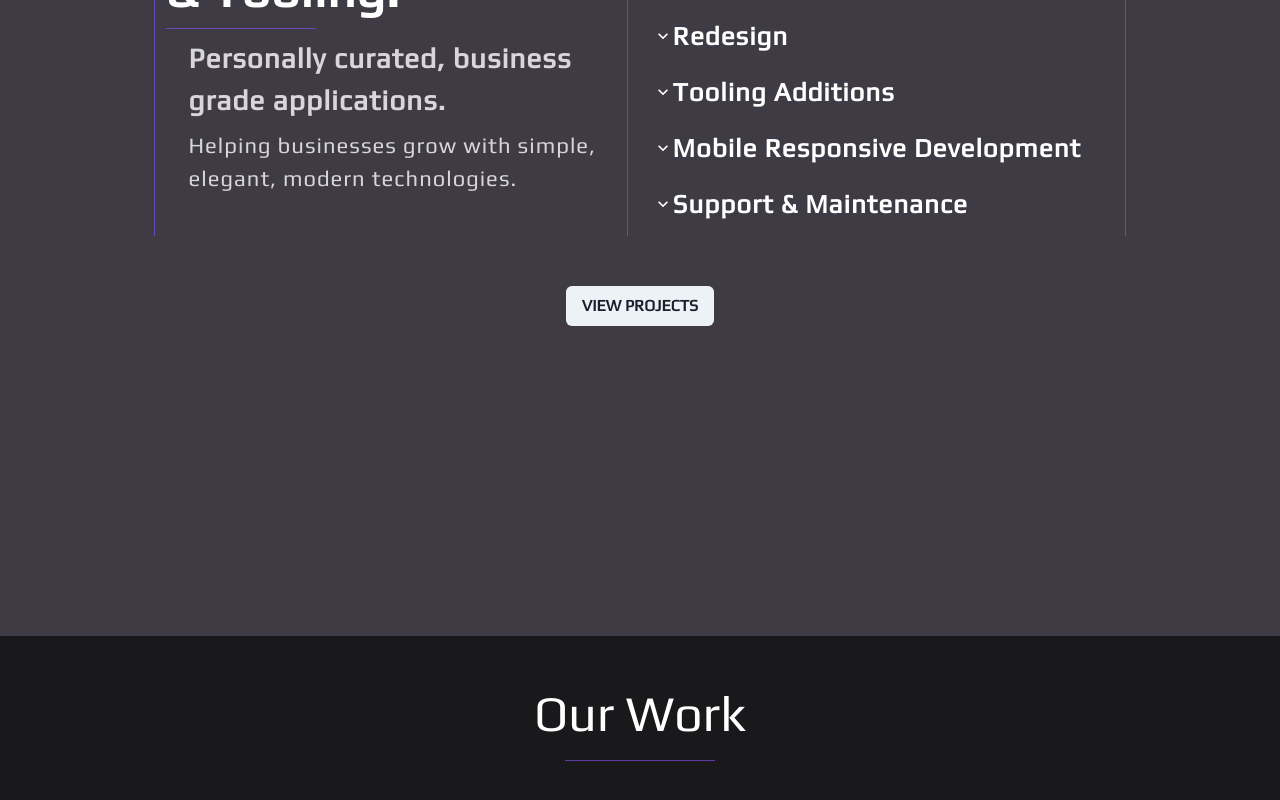
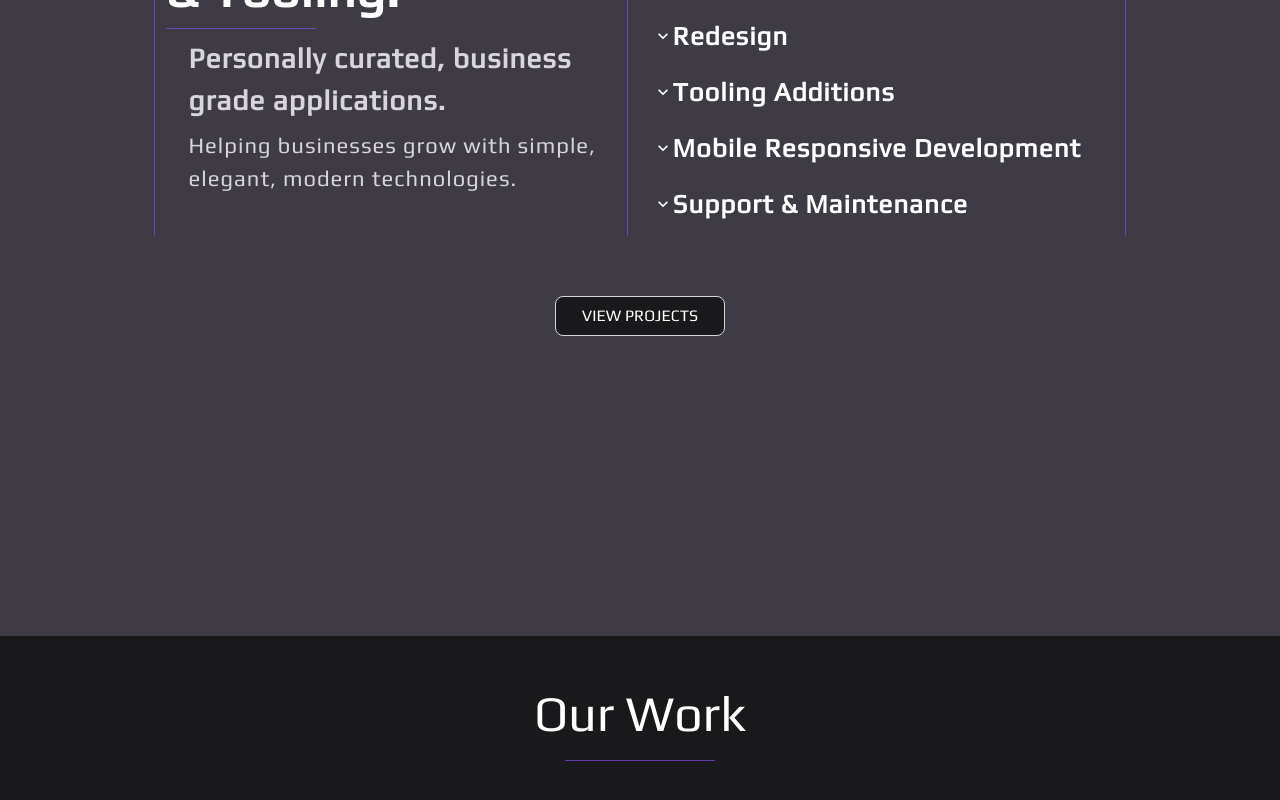
Before and after one commit to danctila/total-tech-tools, a React (Vite) app: page / in a window 1280 px wide. Shown: the part 844-1644 px from the top of the page. Built offline with nearby package versions, Linux system fonts and the light colour scheme.

Commit message:
Added scroll functionality to see projects button

```diff
--- a/src/App.tsx
+++ b/src/App.tsx
@@ -35,7 +35,7 @@ function App() {
         contactClick={scrollToContact}
       />
       <Hero />
-      <Products reference={services} />
+      <Products reference={services} workClick={scrollToWork} />
       <Work reference={work} />
       <Connect reference={contact} />
       <About reference={about} />
--- a/src/Components/Products.tsx
+++ b/src/Components/Products.tsx
@@ -14,9 +14,10 @@ import {
 
 interface Props {
   reference: any;
+  workClick: () => void;
 }
 
-const Products = ({ reference }: Props) => {
+const Products = ({ reference, workClick }: Props) => {
   return (
     <>
       <Box
@@ -238,7 +239,20 @@ const Products = ({ reference }: Props) => {
               h="400px"
             />
           </HStack>
-          <Button>VIEW PROJECTS</Button>
+          <Button
+            borderRadius="8px"
+            border="1px"
+            borderColor="#D8D6DC"
+            fontWeight="none"
+            _hover={{ bg: "#8C52FF" }}
+            color="white"
+            w="170px"
+            bg="#19181B"
+            mt="10px"
+            onClick={workClick}
+          >
+            VIEW PROJECTS
+          </Button>
         </VStack>
 
         {/* Medium to large */}
@@ -461,7 +475,20 @@ const Products = ({ reference }: Props) => {
             />
           </HStack>
 
-          <Button>VIEW PROJECTS</Button>
+          <Button
+            borderRadius="8px"
+            border="1px"
+            borderColor="#D8D6DC"
+            fontWeight="none"
+            _hover={{ bg: "#8C52FF" }}
+            color="white"
+            w="170px"
+            bg="#19181B"
+            mt="10px"
+            onClick={workClick}
+          >
+            VIEW PROJECTS
+          </Button>
         </VStack>
 
         {/* Medium and lower */}
@@ -684,7 +711,20 @@ const Products = ({ reference }: Props) => {
             />
           </HStack>
 
-          <Button>VIEW PROJECTS</Button>
+          <Button
+            borderRadius="8px"
+            border="1px"
+            borderColor="#D8D6DC"
+            fontWeight="none"
+            _hover={{ bg: "#8C52FF" }}
+            color="white"
+            w="170px"
+            bg="#19181B"
+            mt="10px"
+            onClick={workClick}
+          >
+            VIEW PROJECTS
+          </Button>
         </VStack>
       </Box>
     </>
```
